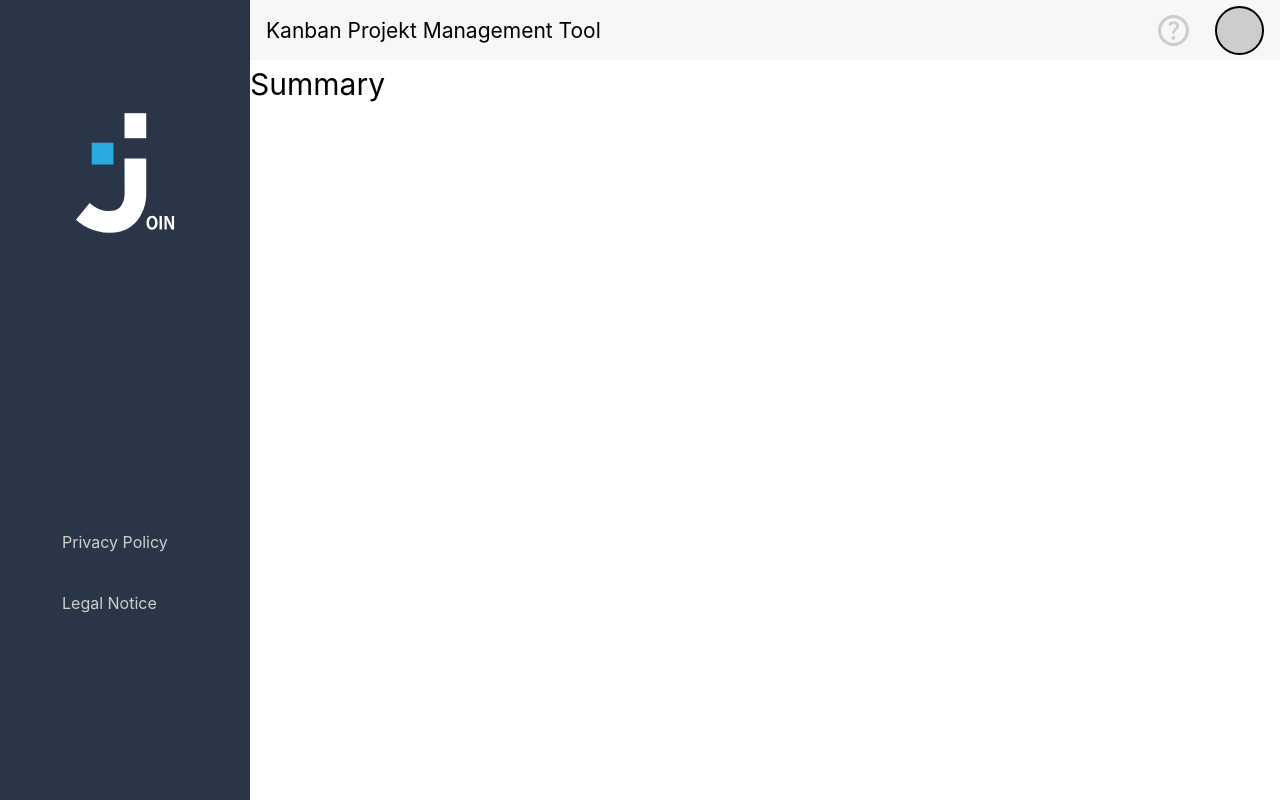
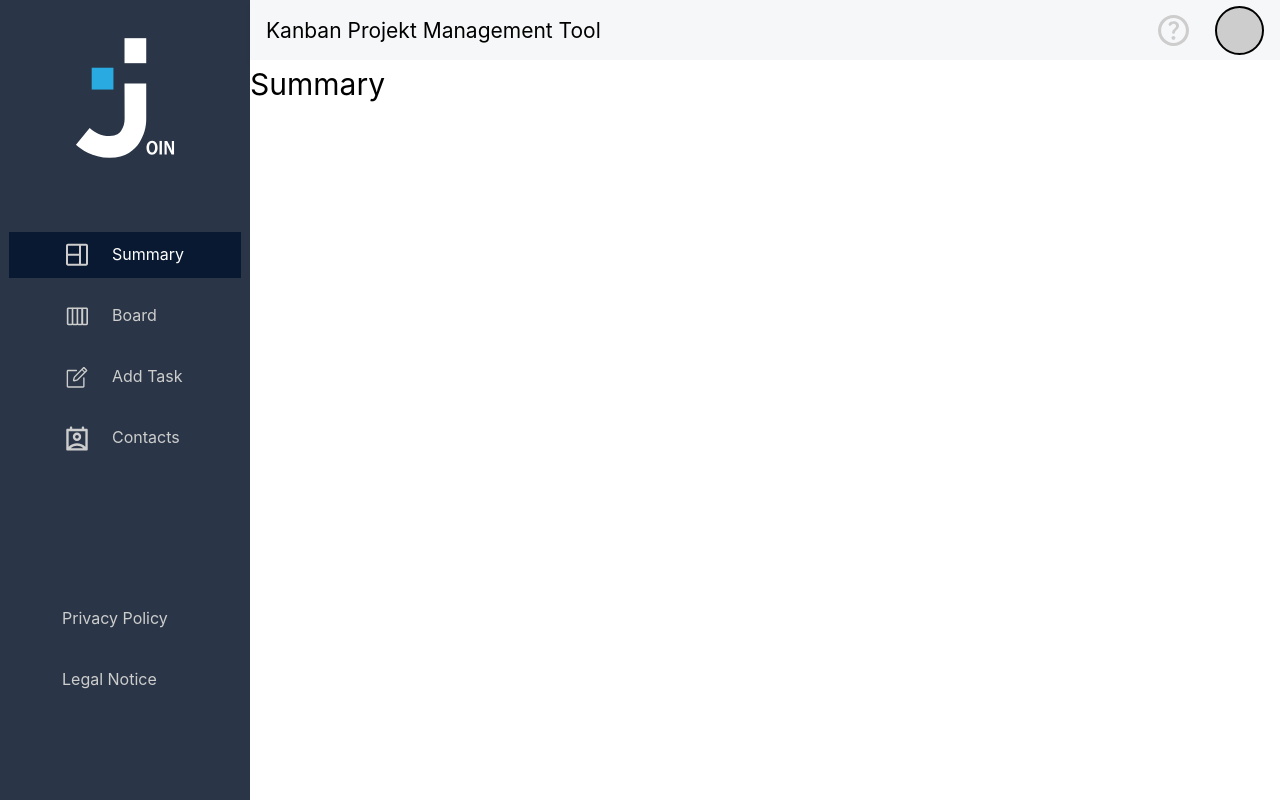
Before and after one commit to Dogan36/join_v2_frontend, a Vue app: page /home in a window 1280 px wide. Built offline with nearby package versions, Linux system fonts and the light colour scheme.

Commit message:
small bugfix

```diff
--- a/src/components/shared/MenuContainer.vue
+++ b/src/components/shared/MenuContainer.vue
@@ -6,7 +6,7 @@
       src="@/assets/img/logoInvert.svg"
       alt=""
     />
-    <div v-if="route.path === 'home'" class="desktopTemplateMenu">
+    <div v-if="route.path === '/home'" class="desktopTemplateMenu">
       <div
         @click="changeView('summary')"
         :class="[
```
